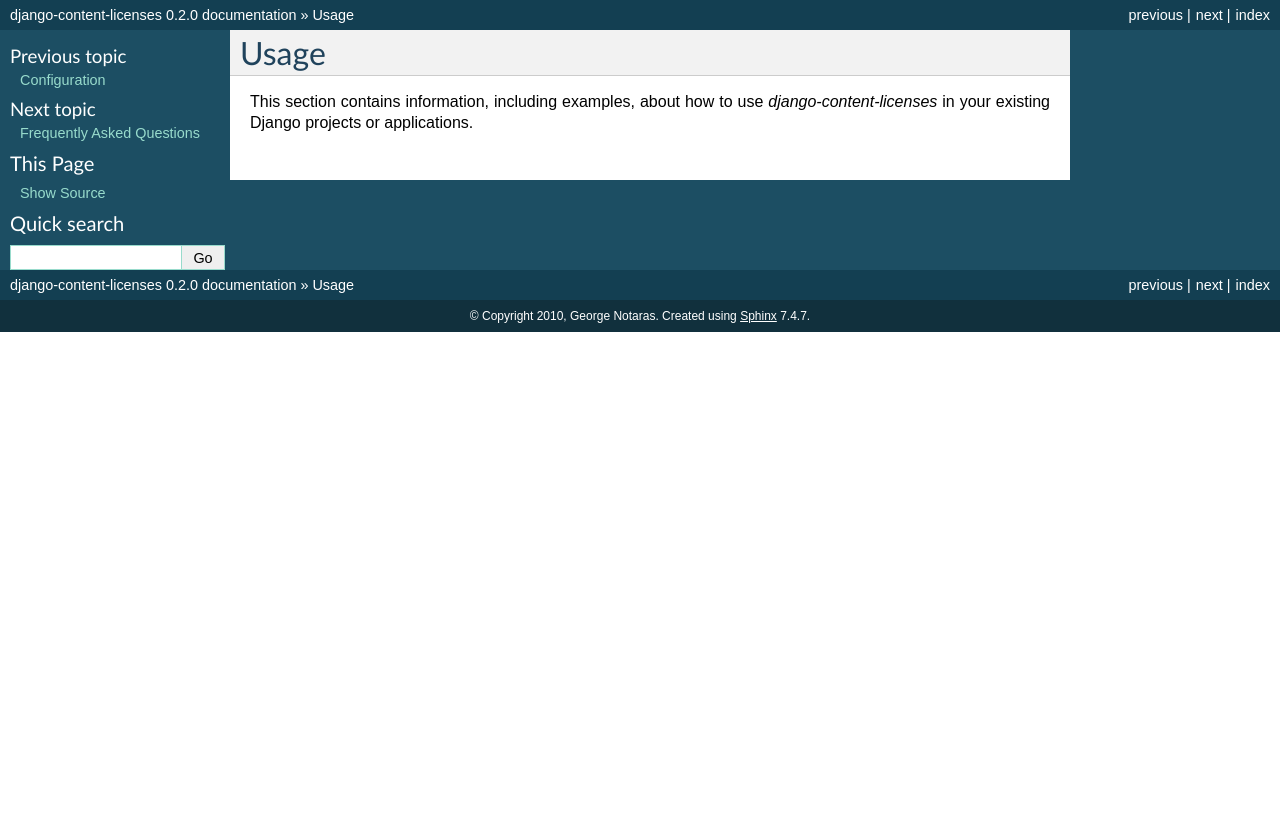
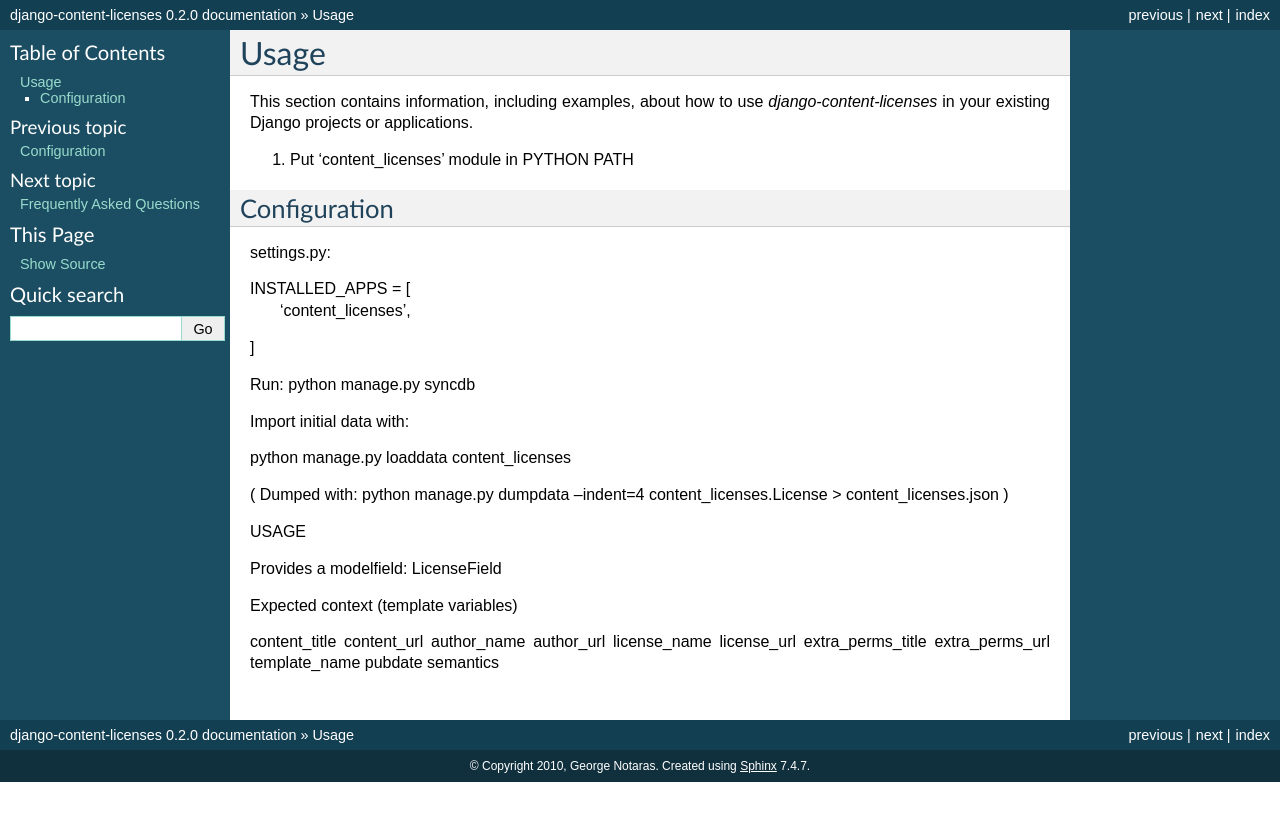
Before and after one commit to techdragon/django-content-licenses, a Sphinx documentation site: the page built from docs/usage.rst, in a window 1280 px wide. Shown: the top 821 px of the page. Built offline with Sphinx 7.4.7, drawn with Linux system fonts in a browser that asks for light colours.

Commit message:
Added usage info

```diff
--- a/docs/usage.rst
+++ b/docs/usage.rst
@@ -5,3 +5,42 @@
 
 This section contains information, including examples, about how to use
 *django-content-licenses* in your existing Django projects or applications.
+
+
+
+1. Put 'content_licenses' module in PYTHON PATH
+
+Configuration
+-------------
+settings.py:
+
+INSTALLED_APPS = [
+    'content_licenses',
+]
+
+Run: python manage.py syncdb
+
+Import initial data with:
+
+python manage.py loaddata content_licenses
+
+( Dumped with:  python manage.py dumpdata --indent=4 content_licenses.License > content_licenses.json )
+
+USAGE
+
+Provides a modelfield:  LicenseField
+
+
+Expected context (template variables)
+
+content_title
+content_url
+author_name
+author_url
+license_name
+license_url
+extra_perms_title
+extra_perms_url
+template_name
+pubdate
+semantics
```
